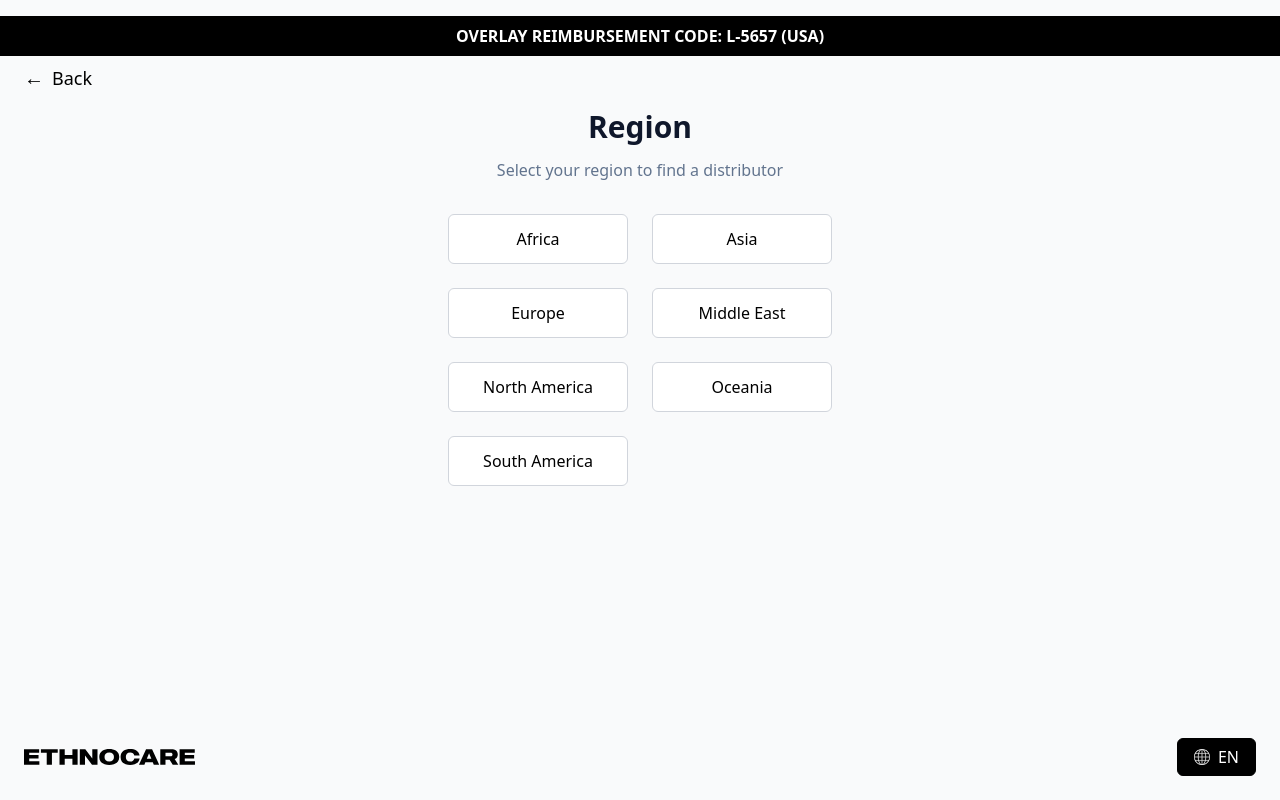
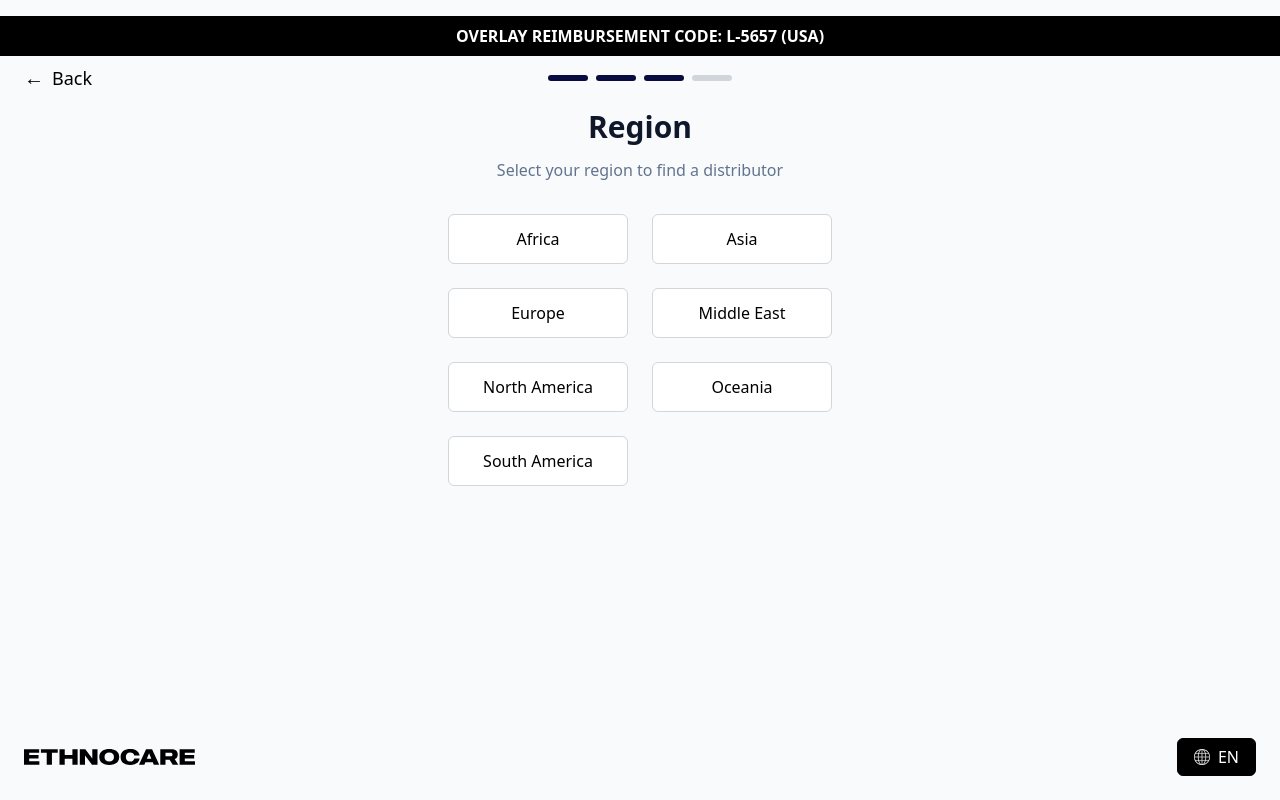
Before and after one commit to EthnoDev/ethnocare-online-tool, a React (Vite) app: page /distributors/region in a window 1280 px wide. Built offline with nearby package versions, Linux system fonts and the light colour scheme.

Commit message:
added steps to distributor section

```diff
--- a/src/components/PageWrapper.jsx
+++ b/src/components/PageWrapper.jsx
@@ -53,6 +53,11 @@ export default function PageWrapper({
   } else if (product === "Liner") {
     totalSteps = 6;
   } else {
+  }
+
+  // Distributors flow has its own fixed step count
+  if (location.pathname.startsWith("/distributors")) {
+    totalSteps = 4;
   }
 
   // --- Language-dependent PDF suffix helpers ---
--- a/src/pages/distributors/AmputationSelection.jsx
+++ b/src/pages/distributors/AmputationSelection.jsx
@@ -27,7 +27,12 @@ export default function DistributorsAmputationSelection() {
   };
 
   return (
-    <PageWrapper showBack={true} backTo="/" code={true}>
+    <PageWrapper
+      showBack={true}
+      backTo="/"
+      code={true}
+      currentStep={1}
+    >
       <div className="w-full max-w-sm">
         <h1 className="text-3xl font-bold text-center text-slate-900 leading-tight">
           {t("amputationSizing.title")}
--- a/src/pages/distributors/ProductSelection.jsx
+++ b/src/pages/distributors/ProductSelection.jsx
@@ -26,7 +26,12 @@ export default function DistributorsProductSelection() {
   };
 
   return (
-    <PageWrapper showBack={true} backTo="/distributors/amputation" code={true}>
+    <PageWrapper
+      showBack={true}
+      backTo="/distributors/amputation"
+      code={true}
+      currentStep={2}
+    >
       <div className="w-full max-w-sm">
         <h1 className="text-3xl font-bold text-center text-slate-900 leading-tight">
           {t("productSizing.title")}
--- a/src/pages/distributors/RegionSelection.jsx
+++ b/src/pages/distributors/RegionSelection.jsx
@@ -32,7 +32,12 @@ export default function DistributorsRegionSelection() {
   };
 
   return (
-    <PageWrapper showBack={true} backTo="/distributors/product" code={true}>
+    <PageWrapper
+      showBack={true}
+      backTo="/distributors/product"
+      code={true}
+      currentStep={3}
+    >
       <div className="w-full max-w-sm">
         <h1 className="text-3xl font-bold text-center text-slate-900 leading-tight">
           {t("regionDistributors.title")}
```
